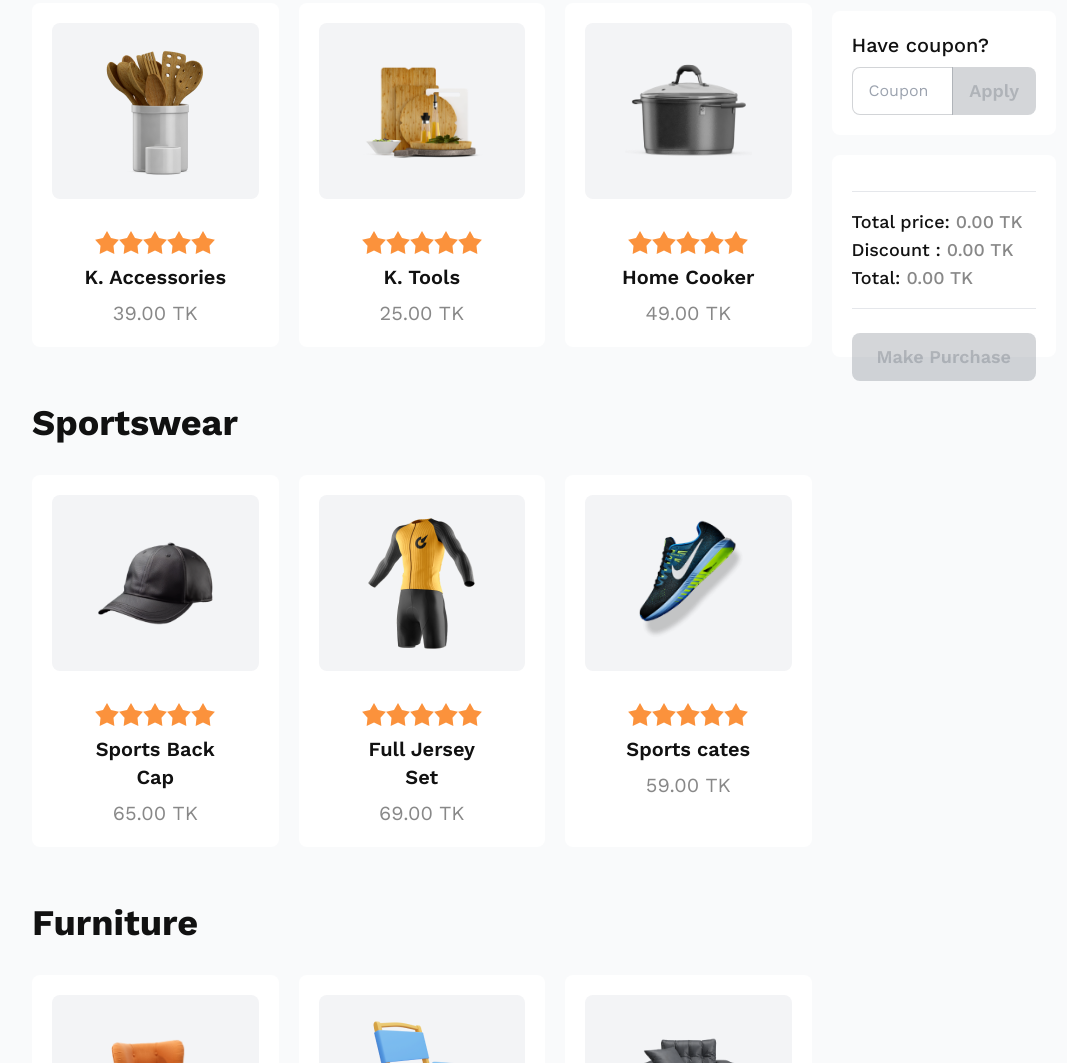
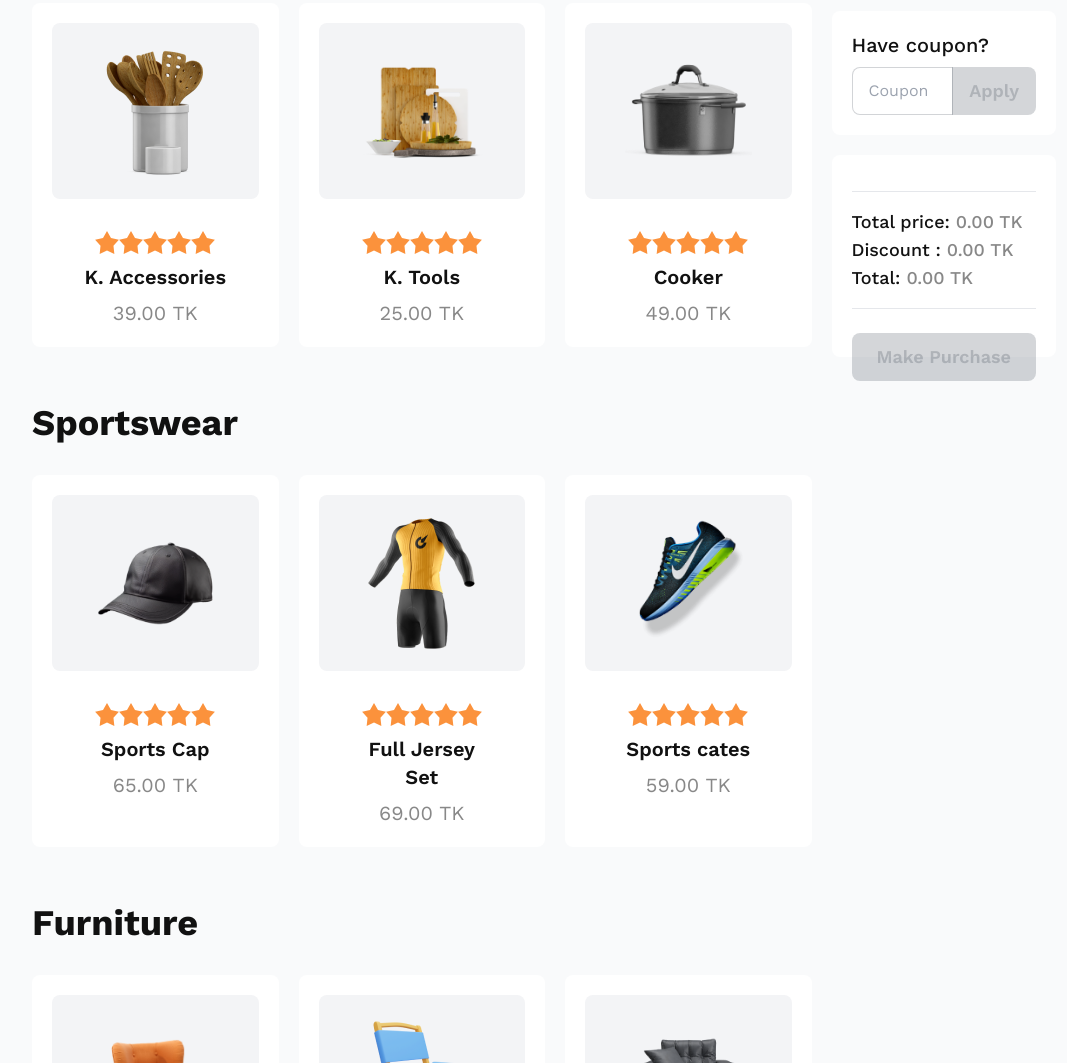
Before and after one commit to Noman-Mia/vanila-js-project-summer, a plain HTML site: page index.html in a window 1280 px wide. Shown: the part 720-1783 px from the top of the page, without its empty margins (96-1163 px from the left). Drawn offline with nearby package versions, Linux system fonts and the light colour scheme.

```diff
--- a/index.html
+++ b/index.html
@@ -89,8 +89,8 @@
                                 <input type="radio" name="rating-2" class="mask mask-star-2 bg-orange-400" />
                                 <input type="radio" name="rating-2" class="mask mask-star-2 bg-orange-400" />
                                 <input type="radio" name="rating-2" class="mask mask-star-2 bg-orange-400" />
-                            </div>
-                            <h2 class="card-title black">Home Cooker</h2>
+                             </div>
+                            <h2 class="card-title black">Cooker</h2>
                             <p class="text-xl text-[#11111180]"><span>49.00</span> TK</p>
                         </div>
                     </div>
@@ -112,7 +112,7 @@
                                 <input type="radio" name="rating-2" class="mask mask-star-2 bg-orange-400" />
                                 <input type="radio" name="rating-2" class="mask mask-star-2 bg-orange-400" />
                             </div>
-                            <h2 class="card-title black">Sports Back Cap</h2>
+                            <h2 class="card-title black">Sports Cap</h2>
                             <p class="text-xl text-[#11111180]"><span>65.00</span> TK</p>
                         </div>
                     </div>
```
